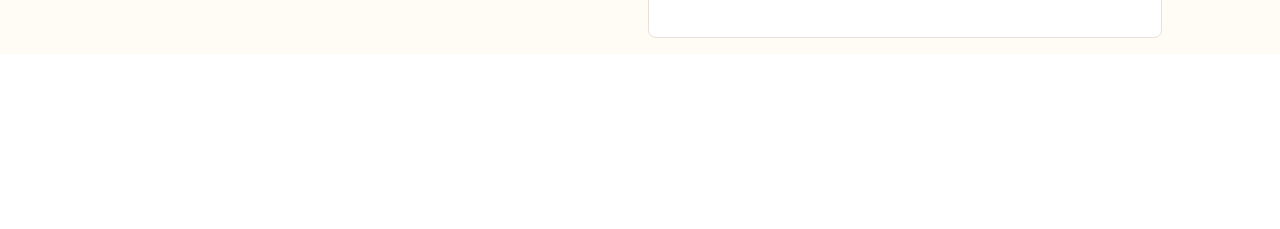
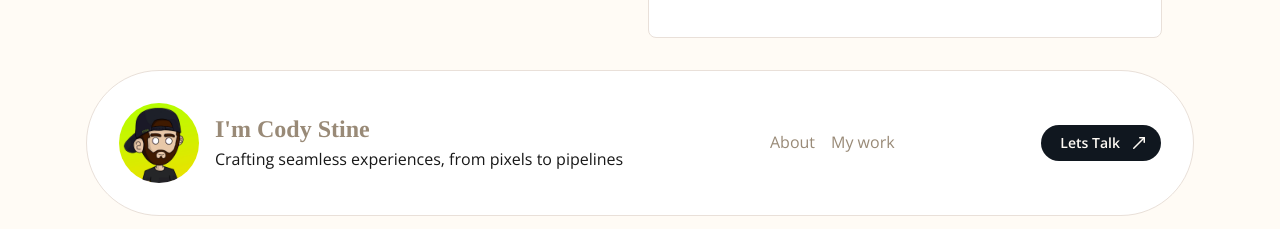
Before and after one commit to CydoEntis/co.dy, a React (Vite) app: page / in a window 1280 px wide. Shown: the part 2558-2787 px from the top of the page. Before the commit the page ends 2612 px from the top, so only its background shows below. Built offline with nearby package versions, Linux system fonts and the light colour scheme.

Commit message:
Added footer component.

```diff
--- a/src/App.tsx
+++ b/src/App.tsx
@@ -6,6 +6,7 @@ import EducationSection from "./features/education/education-section/EducationSe
 import Hero from "./features/hero/Hero";
 import About from "./features/about/About";
 import WorkSection from "./features/work/work-section/WorkSection";
+import Footer from "./features/footer/Footer";
 function App() {
   return (
     <Layout>
@@ -21,6 +22,7 @@ function App() {
           <WorkSection />
         </Stack>
       </SimpleGrid>
+      <Footer />
     </Layout>
   );
 }
--- /dev/null
+++ b/src/features/footer/Footer.tsx
@@ -0,0 +1,62 @@
+import {
+  Image,
+  Flex,
+  Group,
+  Paper,
+  Stack,
+  Title,
+  Text,
+  Anchor,
+  Button,
+} from "@mantine/core";
+import Me from "@/assets/me.png";
+import { MoveUpRight } from "lucide-react";
+import useGetColorTheme from "@/components/theme/hooks/useGetColorScheme";
+
+function Footer() {
+  const { isLightMode } = useGetColorTheme();
+
+  return (
+    <Paper
+      mt={32}
+      bg="secondary"
+      p={32}
+      radius="10rem"
+      withBorder
+      style={{ borderColor: isLightMode ? "#E9E0D9" : "#3A4D63" }}
+    >
+      <Flex justify="space-between" align="center">
+        <Group>
+          <Image src={Me} w={80} radius="100%" />
+          <Stack gap={2}>
+            <Title size="1.5rem" c="altText">
+              I'm Cody Stine
+            </Title>
+            <Text>Crafting seamless experiences, from pixels to pipelines</Text>
+          </Stack>
+        </Group>
+
+        <Group>
+          <Anchor c="altText" underline="hover" href="#about">
+            About
+          </Anchor>
+          <Anchor c="altText" underline="hover" href="#work">
+            My work
+          </Anchor>
+        </Group>
+
+        <Button
+          rightSection={<MoveUpRight size={18} />}
+          variant="filled"
+          bg="inverse"
+          c="primary"
+          radius="xl"
+        >
+          Lets Talk
+        </Button>
+      </Flex>
+    </Paper>
+  );
+}
+
+export default Footer;
```
